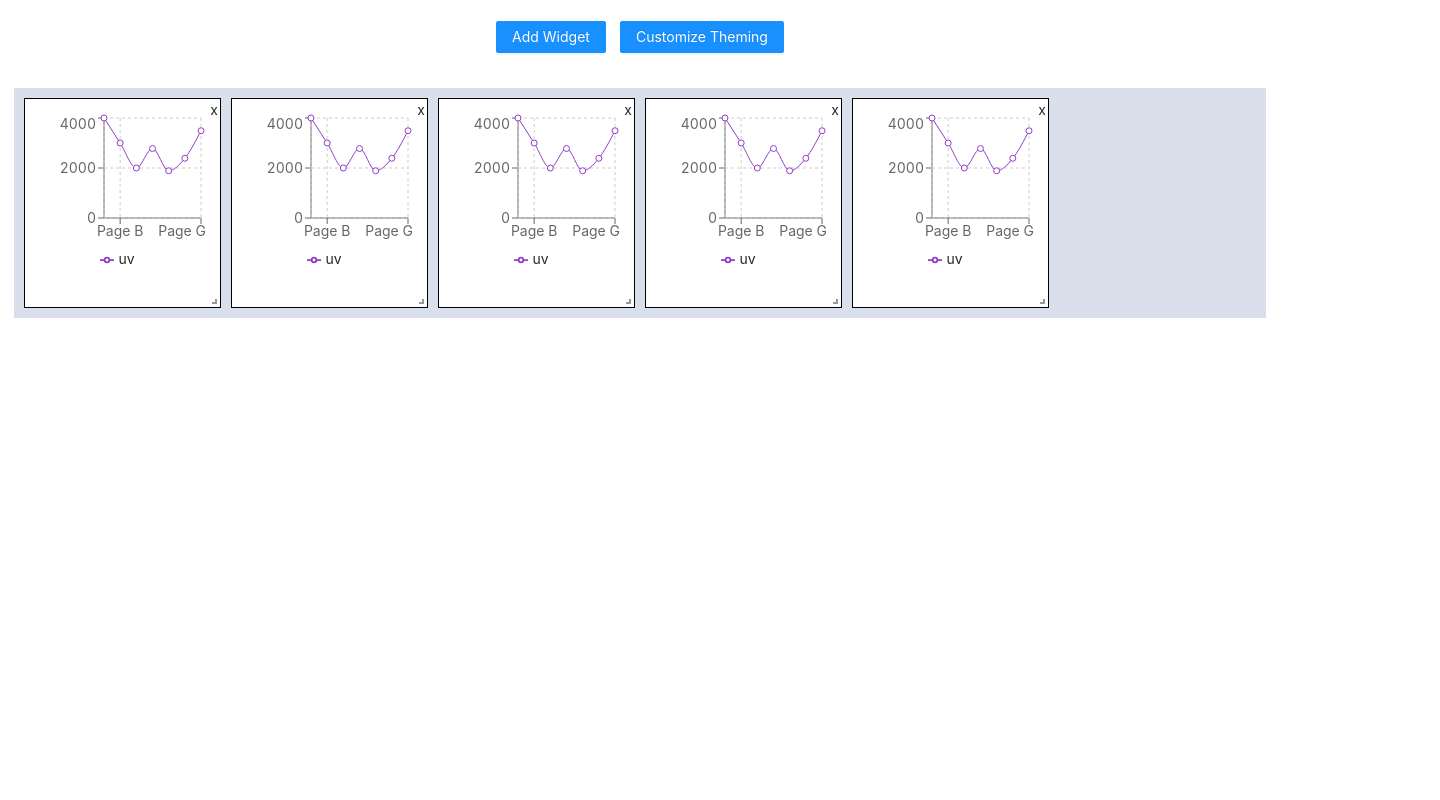
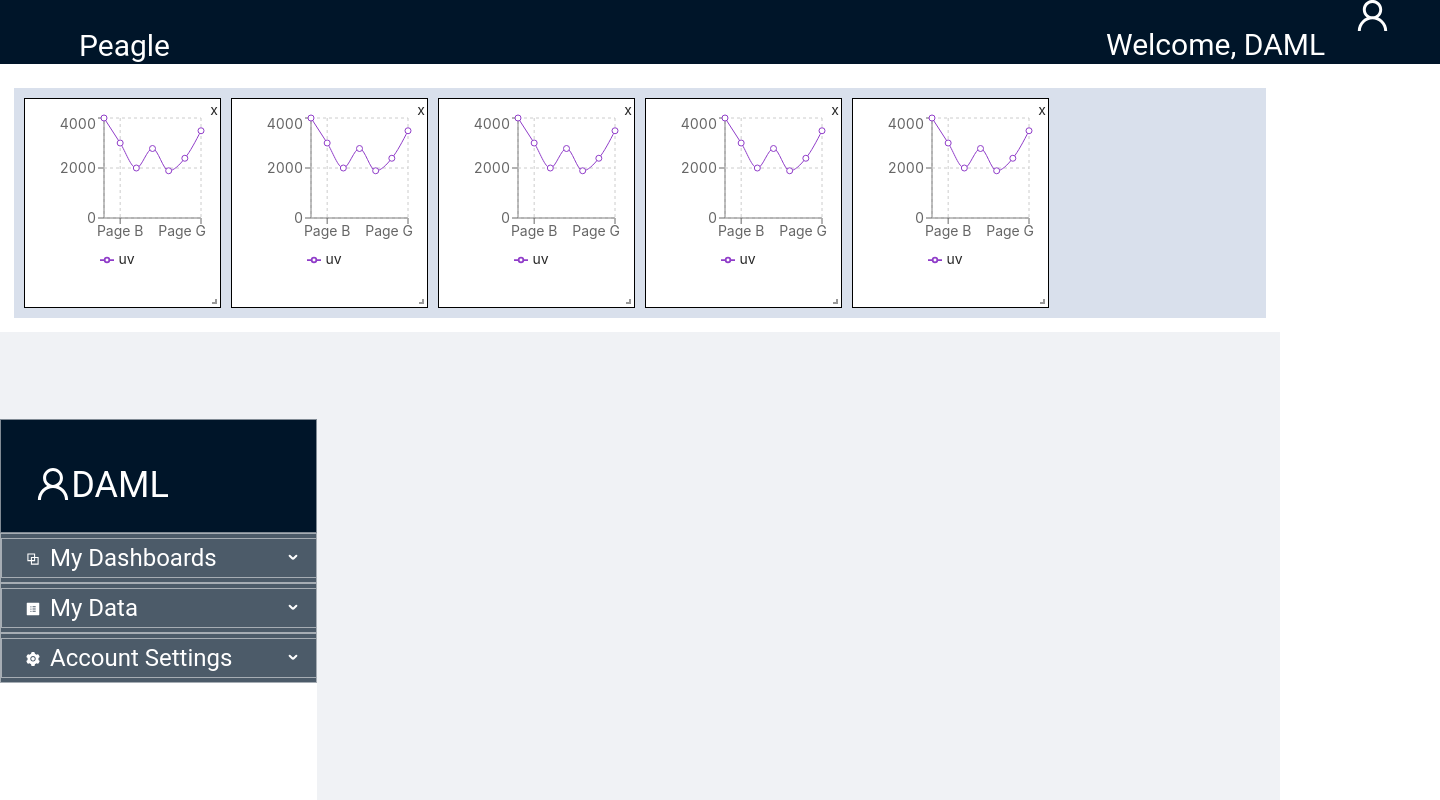
Before and after one commit to herbwang16/daml-dashboard, a React (Create React App) app: page / in a window 1280 px wide. Shown: the top 800 px of the page, 1440 px wide, since content can reach past the window. Built offline with nearby package versions, Linux system fonts and the light colour scheme.

Commit message:
Update App.js

```diff
--- a/src/App.js
+++ b/src/App.js
@@ -3,6 +3,8 @@
 import "./App.css";
 import Homepage from "./components/layout/Homepage";
 import WidgetDataEntry from "./components/widgetSelection/WidgetDataEntry";
+import SideBar from "./components/layout/SideBar";
+import NavBar from "./components/layout/NavBar";
 // Import context
 import { ThemeProvider } from "./components/context/ThemeContext";
 
@@ -11,9 +13,14 @@
 
 function App() {
   return (
-    <ThemeProvider>
-      <Homepage />
-    </ThemeProvider>
+
+      <ThemeProvider>
+      <Homepage/>
+      <SideBar />
+      <NavBar
+      title="Peagle"
+      user="DAML"/>
+  </ThemeProvider>
   );
 }
 
```
